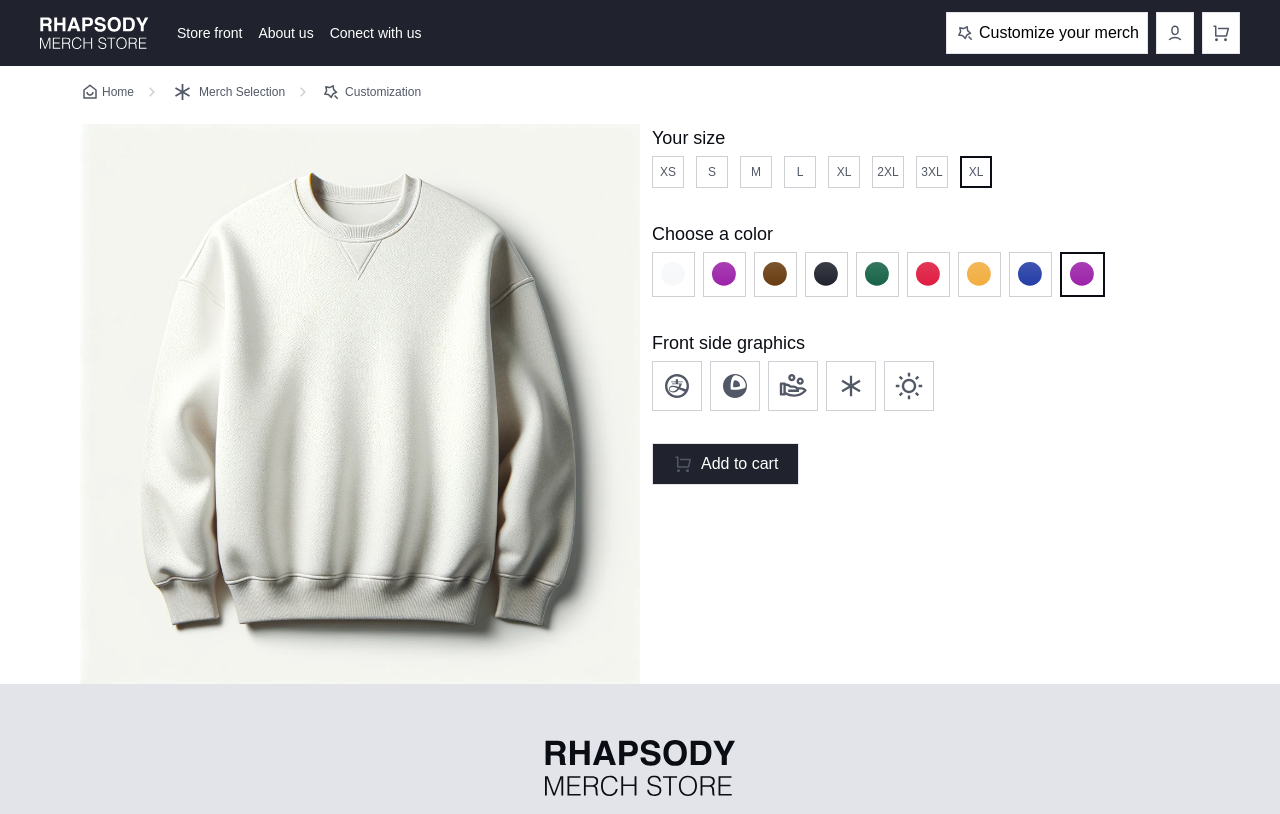
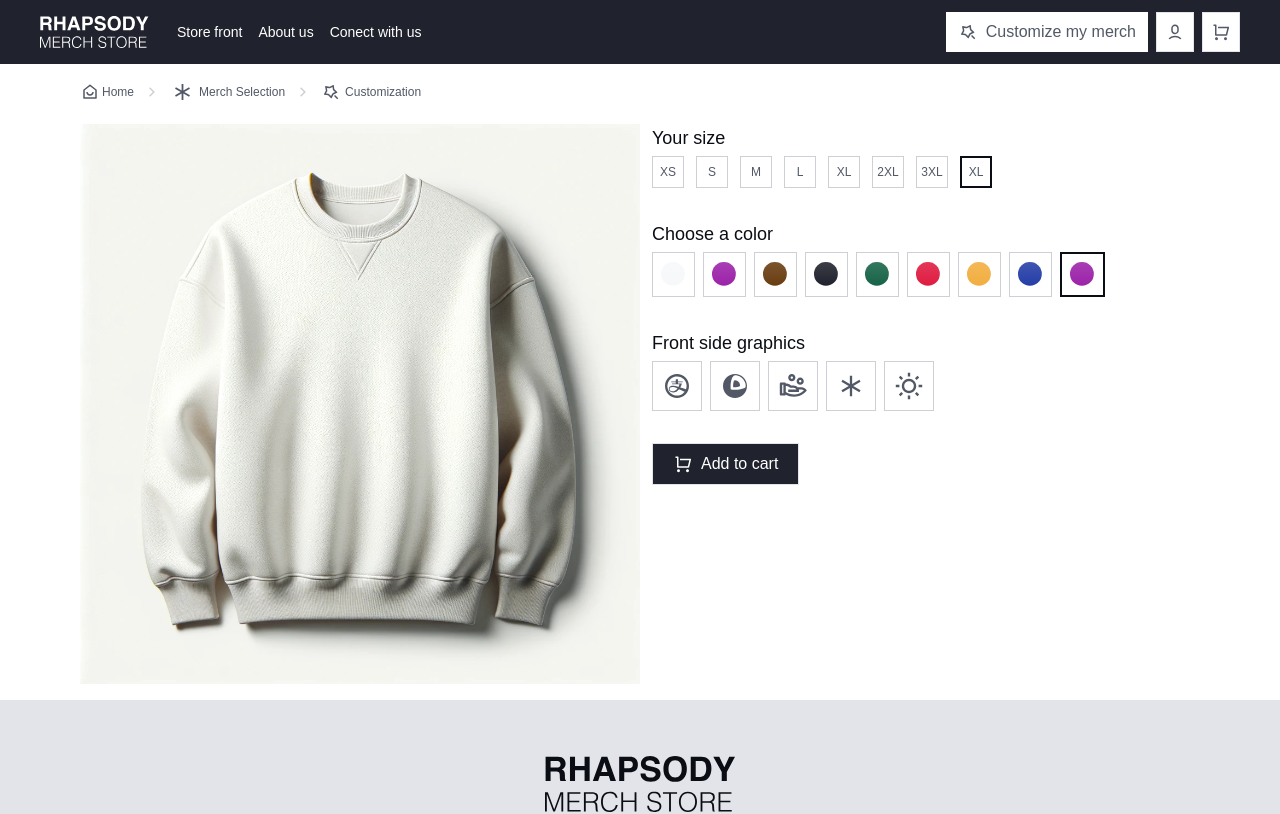
Before and after one commit to damzymichael/special-journey, a Vue app: page /customize in a window 1280 px wide. Shown: the top 814 px of the page. Built offline with nearby package versions, Linux system fonts and the light colour scheme.

Commit message:
Customize page in progress

```diff
--- a/src/components/Header.vue
+++ b/src/components/Header.vue
@@ -25,18 +25,25 @@ watch(showMenu, newValue => {
   >
     <Logo />
     <nav class="hidden md:flex gap-3 lg:gap-4 text-sm">
-      <RouterLink to="#">Store front</RouterLink>
+      <RouterLink to="/">Store front</RouterLink>
       <RouterLink to="#">About us</RouterLink>
       <RouterLink to="#">Conect with us</RouterLink>
     </nav>
 
     <div class="button-group hidden md:flex gap-2 ml-auto">
-      <Button>
+      <RouterLink
+        to="/products"
+        class="inline-flex gap-2 items-center py-2 px-3 bg-white"
+      >
+        <MagicLineIcon />
+        <span class="text-[#525866]">Customize my merch</span>
+      </RouterLink>
+      <!-- <Button>
         <div class="flex items-center gap-1">
           <MagicLineIcon />
           <span>Customize your merch</span>
         </div>
-      </Button>
+      </Button> -->
       <Button>
         <UserIcon />
       </Button>
@@ -69,7 +76,7 @@ watch(showMenu, newValue => {
       <nav>
         <ul class="text-sub/500 text-lg flex flex-col gap-7">
           <li @click="showMenu = false" class="link">
-            <RouterLink to="#">Store front</RouterLink>
+            <RouterLink to="/">Store front</RouterLink>
           </li>
           <li @click="showMenu = false" class="link">
             <RouterLink to="#">About us</RouterLink>
@@ -91,10 +98,13 @@ watch(showMenu, newValue => {
           </li>
 
           <li class="link mt-3" @click="showMenu = false">
-            <Button bg-color="bg-surface/700">
+            <RouterLink
+              to="/products"
+              class="inline-flex gap-2 items-center py-2 px-3 bg-surface/700"
+            >
               <MagicLineIcon />
               <span class="text-white">Customize my merch</span>
-            </Button>
+            </RouterLink>
           </li>
         </ul>
       </nav>
--- a/src/components/Products.vue
+++ b/src/components/Products.vue
@@ -24,7 +24,10 @@ onMounted(() => {
 </script>
 
 <template>
-  <div class="product-container flex gap-1 justify-center flex-wrap mb-10">
+  <RouterLink
+    to="/customize"
+    class="product-container flex gap-1 justify-center flex-wrap mb-10"
+  >
     <figure v-for="product in products" class="product w-[49%] sm:w-[33%] mb-4">
       <img :src="product.image" alt="" class="mb-2" />
       <figcaption class="text-main/900">
@@ -40,5 +43,5 @@ onMounted(() => {
         </div>
       </figcaption>
     </figure>
-  </div>
+  </RouterLink>
 </template>
--- a/src/components/ui/Button.vue
+++ b/src/components/ui/Button.vue
@@ -1,5 +1,5 @@
 <script setup lang="ts">
-type ButtonProps = {border?: boolean; bgColor: string};
+type ButtonProps = {border?: boolean; bgColor?: string};
 //Todo Add background color as props
 //Todo Optimize it where is is used
 const props = withDefaults(defineProps<ButtonProps>(), {
--- a/src/views/CustomizePage.vue
+++ b/src/views/CustomizePage.vue
@@ -49,9 +49,9 @@ const icons = [AlipayIcon, OreosIcon, HandCoinIcon, AnchorIcon, SunIcon];
         </li>
       </ul>
     </header>
-    <section class="flex gap-3">
+    <section class="flex flex-col sm:flex-row gap-3 mb-4">
       <!-- Image and variants -->
-      <div class="w-1/2">
+      <div class="w-full sm:w-1/2">
         <img :src="sweatshirt" alt="sweatshirt" />
       </div>
 
@@ -80,16 +80,14 @@ const icons = [AlipayIcon, OreosIcon, HandCoinIcon, AnchorIcon, SunIcon];
             <EclipseIcon :fill="colors[1]" />
           </button>
         </div>
-        <p class="text-main/900 text-lg mb-1">
-          Front side graphics
-        </p>
+        <p class="text-main/900 text-lg mb-1">Front side graphics</p>
         <div class="flex flex-wrap gap-2 mb-8">
           <button class="p-2 border border-sub/300" v-for="icon in icons">
             <component :is="icon" class="w-8 h-8"></component>
           </button>
         </div>
         <Button bg-color="bg-surface/700">
-          <CartIcon class="text-white ml-3" />
+          <CartIcon fill="#fff" class="ml-3" />
           <span class="text-white mr-3">Add to cart</span>
         </Button>
       </div>
--- a/src/views/LandingPage.vue
+++ b/src/views/LandingPage.vue
@@ -109,7 +109,7 @@ onUnmounted(() => {
 
     <section class="products">
       <h1 class="uppercase text-black font-bold text-center mb-10">
-        YOU CAN ALSO Pick and Pay from our list of Merch
+        You can also pick and pay from our list of Merch
       </h1>
       <Products :products="products" />
     </section>
```
